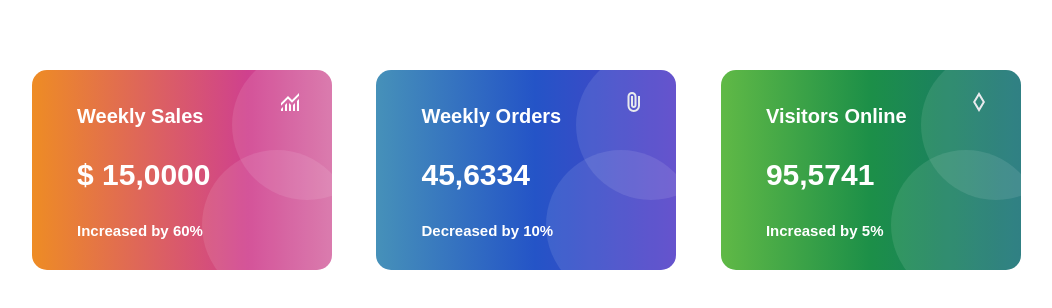
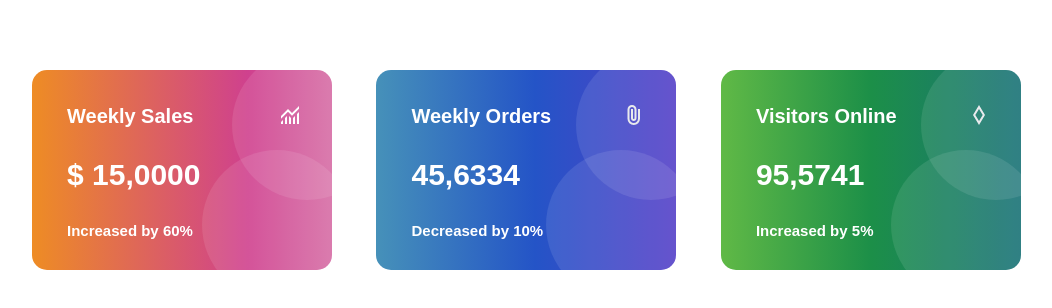
Before and after one commit to PavlovArtem08/homework-2, a plain HTML site: page index.html in a window 1280 px wide. Shown: the top 308 px of the page, without its empty margins (38-1090 px from the left). Drawn offline with Linux system fonts and the light colour scheme.

Commit message:
add add finished homework

```diff
--- a/assets /styles/styles.css
+++ b/assets /styles/styles.css
@@ -1,22 +1,27 @@
-
+* {
+    box-sizing: border-box;
+    margin: 0;
+    padding: 0;
+    color: white;
+    font-weight: 300;
+}
+:root {
+    font-family: sans-serif;
+}
 section {
     width: 1440px;
-    height: 900px;
     margin: 50px;
-    font-family: sans-serif
 }
-
 .card {
     display: inline-block;
     width: 300px;
     height: 200px;
+    border-radius: 15px;
     margin: 20px;
-    border-radius: 15px;
-    padding: 20px 0px 0 30px;
+    padding: 20px;
     position: relative;
     overflow: hidden;
 }
-
 .card::before {
     position: absolute;
     content: '';
@@ -28,7 +33,6 @@ section {
     color: rgba(255, 255, 255, 0.199);
     background: rgba(255, 255, 255, 0.099);
 }
-
 .card::after {
     position: absolute;
     content: '';
@@ -40,39 +44,31 @@ section {
     color: rgba(255, 255, 255, 0.199);
     background: rgba(255, 255, 255, 0.099);
 }
-
-
 p {
     padding: 15px;
     font-size: 20px;
     font-weight: 600;
     color: white;
 }
-
 .value {
     font-size: 30px;
 }
-
 .change {
     font-size: 15px;
 }
-
 .svg {
     position: absolute;
     right: 30px;
-    top: 20px;
+    top: 33px;
 }
-
 .sales {
     background: rgb(238, 140, 36);
     background: linear-gradient(90deg, rgba(238, 140, 36, 1) 0%, rgba(204, 53, 135, 0.9409282700421941) 72%, rgba(214, 109, 165, 1) 100%);
 }
-
 .orders {
     background: rgb(70, 145, 185);
     background: linear-gradient(90deg, rgba(70, 145, 185, 1) 0%, rgba(36, 84, 199, 1) 53%, rgba(85, 64, 199, 1) 100%);
 }
-
 .visitors {
     background: rgb(96, 185, 70);
     background: linear-gradient(90deg, rgba(96, 185, 70, 1) 0%, rgba(28, 143, 72, 1) 50%, rgba(26, 114, 119, 1) 100%);
```
